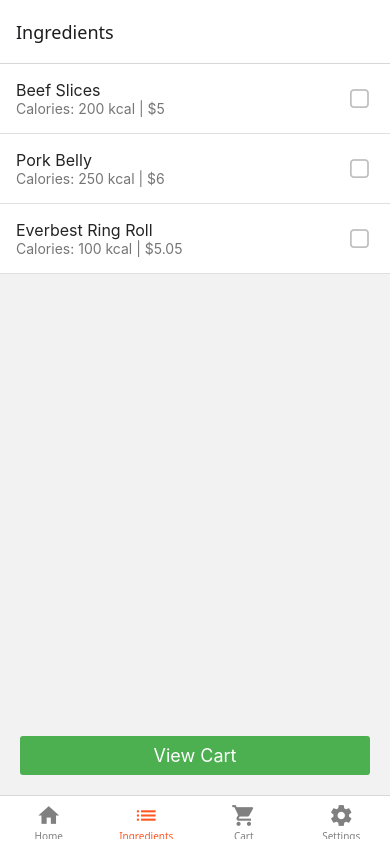
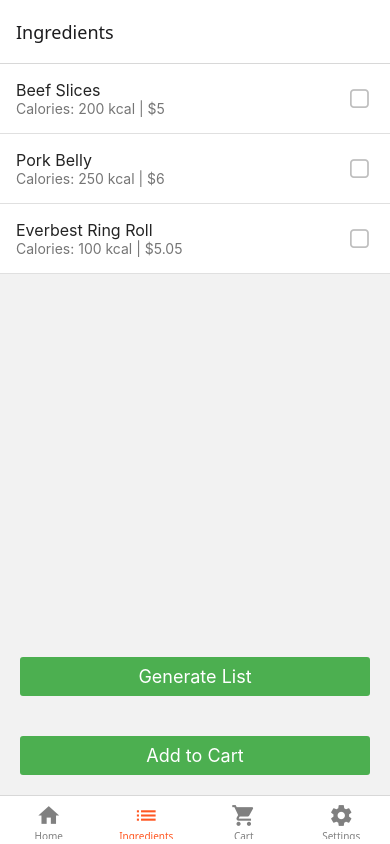
Before and after one commit to Chen-Han-TX/MeatAndGreet, a React Native app in the folder MeatAndGreetApp/: screen /Ingredients in a window 390 px wide. Built offline with nearby package versions, Linux system fonts and the light colour scheme.

Commit message:
Partial GPT Functionality

```diff
--- a/MeatAndGreetApp/screens/IngredientsScreen.js
+++ b/MeatAndGreetApp/screens/IngredientsScreen.js
@@ -1,6 +1,7 @@
-import React, { useState } from 'react';
+import React, { useState, useEffect } from 'react';
 import { View, FlatList, StyleSheet } from 'react-native';
 import { ListItem, Button } from 'react-native-elements';
+import { fetchGptFoodList } from './ryantoh/gpt';
 
 const mockIngredients = [
   { id: '1', name: 'Beef Slices', calories: 200, price: 5.0 },
@@ -46,10 +47,17 @@ const IngredientsScreen = ({ navigation }) => {
         )}
       />
       <Button
-        title="View Cart"
+        title="Generate List"
+        buttonStyle={styles.button}
+        onPress={() => fetchGptFoodList}
+      />
+      <Button
+        title="Add to Cart"
         buttonStyle={styles.button}
         onPress={() => navigation.navigate('Cart', { selectedItems })}
       />
+
+
     </View>
   );
 };
```
